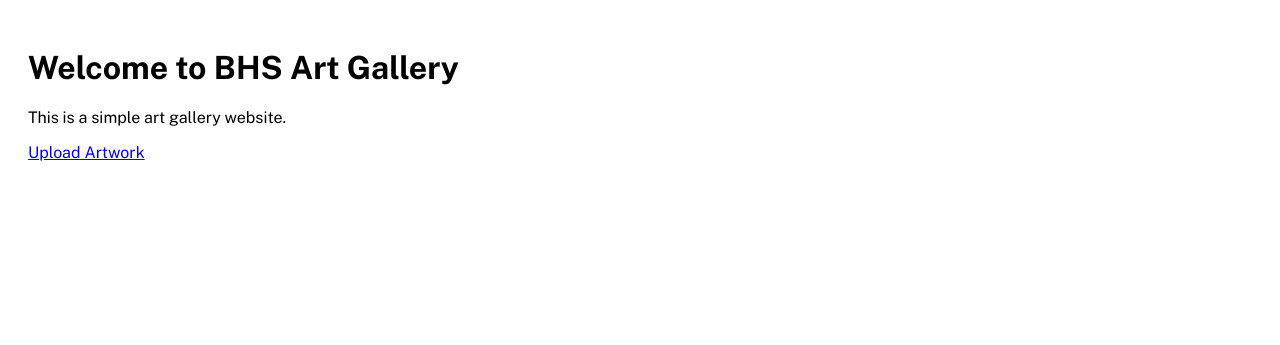
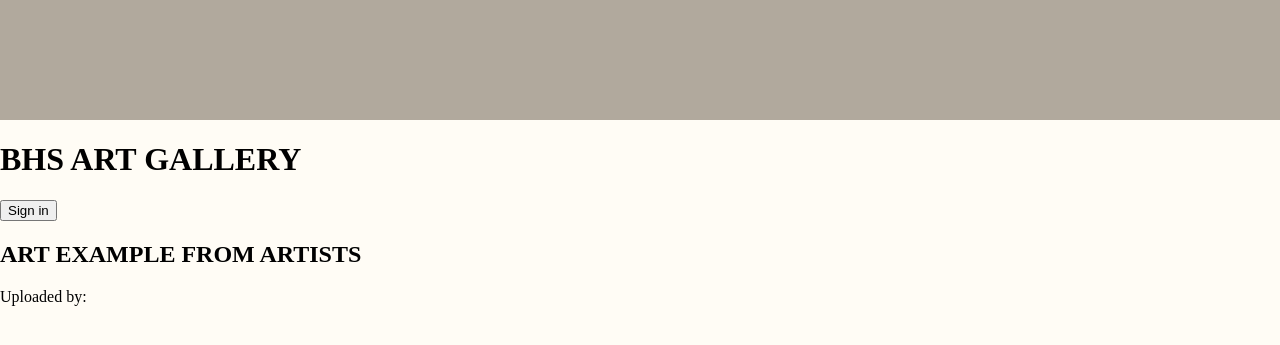
Before and after one commit to 23671jnmr/Artweb, a Flask app: page / in a window 1280 px wide. Shown: the top 345 px of the page. Run offline with Flask 3, Linux system fonts and the light colour scheme.

Commit message:
homepage - navbar and title

```diff
--- a/static/style.css
+++ b/static/style.css
@@ -1,4 +1,11 @@
 body {
-    font-family: 'Public Sans', sans-serif;
-    padding: 20px;
+    padding: 0;
+    background-color: #fffcf5;
+    margin: 0;
 }
+
+.navbar {
+    width: 100%;
+    height: 120px;
+    background-color: #b1a99d;
+}
--- a/templates/home.html
+++ b/templates/home.html
@@ -6,10 +6,21 @@
     <link rel="stylesheet" href="/static/style.css">
 </head>
 <body>
-    <h1>Welcome to BHS Art Gallery</h1>
-    <p>This is a simple art gallery website.</p>
+    <nav class="navbar"></nav>
+    <header class="topbar">
+        <h1 class="webname">BHS ART GALLERY</h1>
+        <button class="signing-in">Sign in</button>
+    </header>
 
-<a href="/upload">Upload Artwork</a>
+    <section class="homepage">
+        <div class="art-box">
+            <h2>ART EXAMPLE FROM ARTISTS</h2>
+            <P>Uploaded by:</P>
+        </div>
+    </section>
+
+
+
 
 </body>
 </html>
```
